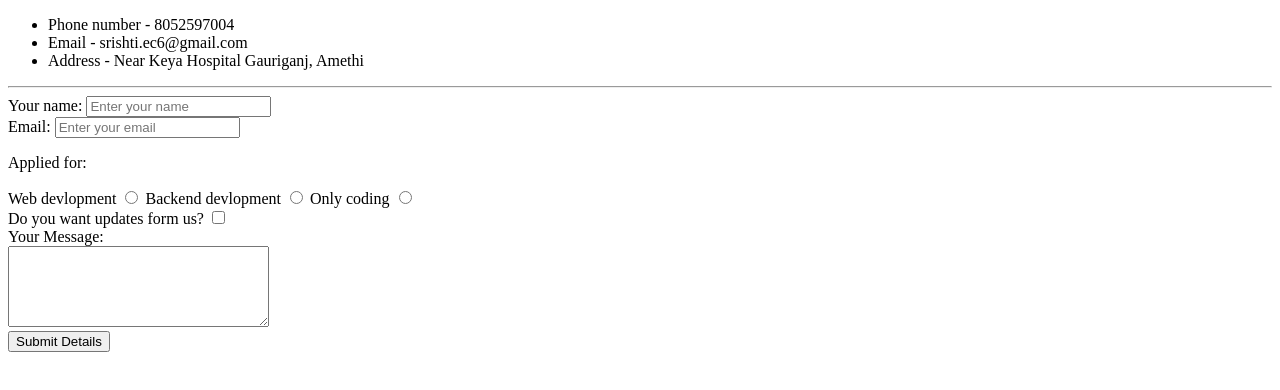
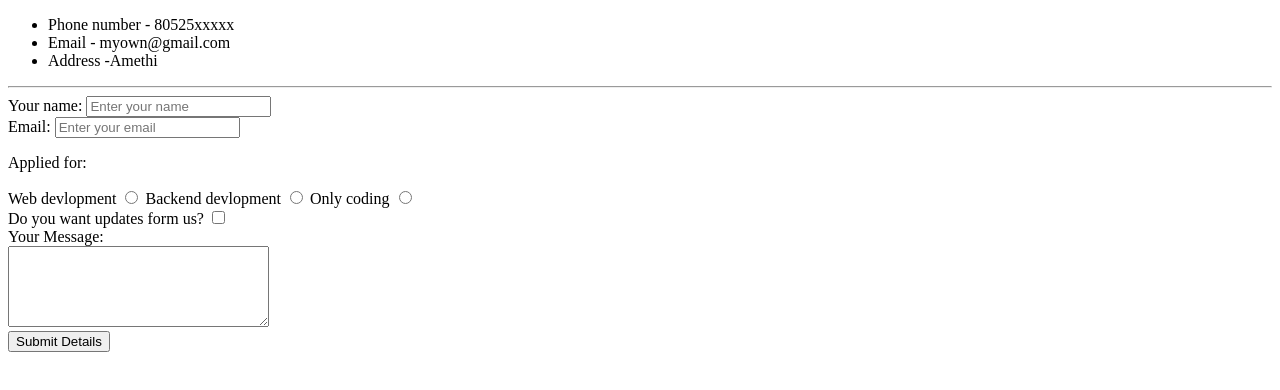
Before and after one commit to srish-Tshivi/CV, a plain HTML site: page contactme.html in a window 1280 px wide. Drawn offline with Linux system fonts and the light colour scheme.

Commit message:
Update contactme.html

```diff
--- a/contactme.html
+++ b/contactme.html
@@ -7,13 +7,13 @@
     <body>
         <p>
             <ul >
-                <li>Phone number - 8052597004</li>
-                <li>Email - srishti.ec6@gmail.com </li>
-                <li>Address -  Near Keya Hospital Gauriganj, Amethi</li>
+                <li>Phone number - 80525xxxxx</li>
+                <li>Email - myown@gmail.com </li>
+                <li>Address -Amethi</li>
             </ul>
         </p>
         <hr>
-        <form action="mailto: srishti.ec6@gmail.com" enctype="text/plain">
+        <form action="mailto: my1@gmail.com" enctype="text/plain">
             <label>Your name:</label>
             <input type="text" name="yourName" placeholder="Enter your name"> <br>
             <label for="mail">Email:</label>
```
